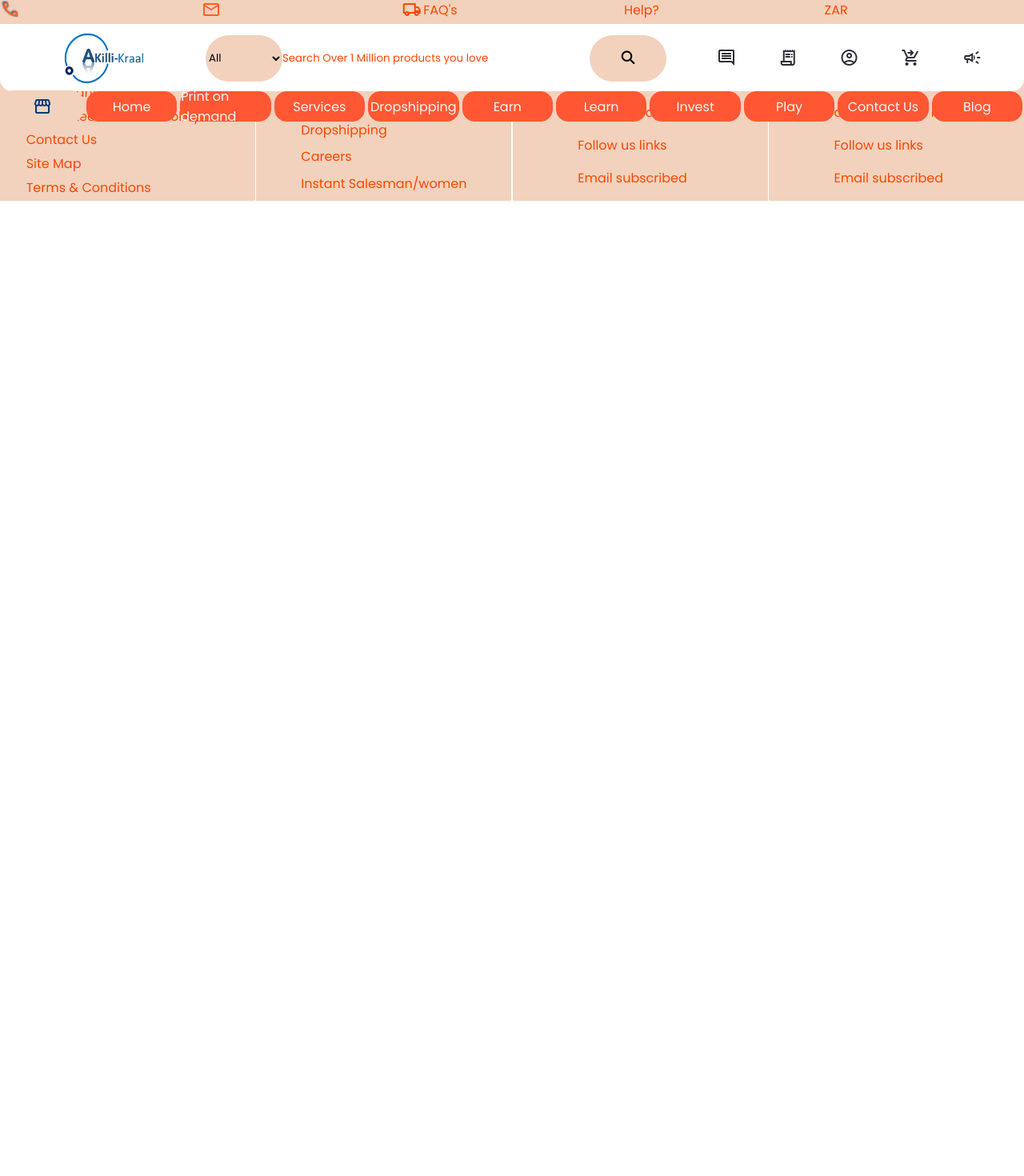
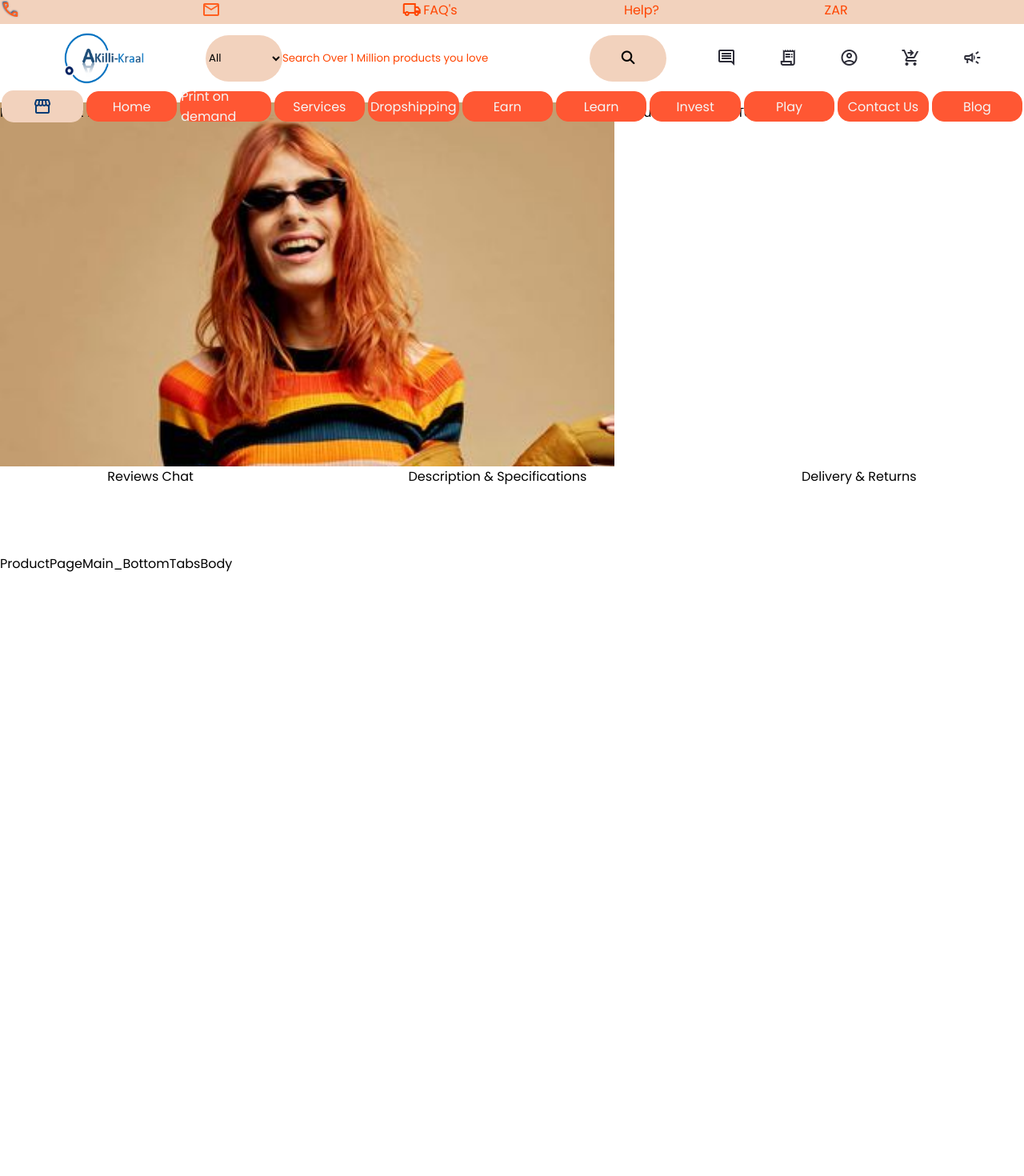
Before and after one commit to Sithembiso1370/Reka_Ecommerce, a React (Create React App) app: page /ProductPage in a window 1280 px wide. Shown: the top 1470 px of the page at 80% size. Built offline with nearby package versions, Linux system fonts and the light colour scheme; a web font is replaced by a local one.

Commit message:
Product and cart page started today

```diff
--- a/src/Components/Main/StoreFilture/StoreFilture.css
+++ b/src/Components/Main/StoreFilture/StoreFilture.css
@@ -72,12 +72,13 @@
     /* box-shadow: 3px 3px 2px #aeacac, -3px -3px 1px whitesmoke; */
     display: flex;
     align-items: center;
-    flex: 0.5;
+    flex: 1;
     border-radius: 5px;
     cursor: pointer;
+    text-align: center;
+    color: #003b75;
+
     transition: all 5s ease-in;
-    color: #003b75;
-    margin: 1%;
 }
 
 .FiltureSide>.filture_filtures>div:hover{
--- a/src/Components/Main/StoreFilture/StoreFilture.js
+++ b/src/Components/Main/StoreFilture/StoreFilture.js
@@ -75,31 +75,31 @@ function StoreFilture() {
     <div className='AnotherFilture'>
         <div className='FiltureSide'>
           <div className='filture_typeSelect'>
-            <button>Categories</button>
-            <button>Brands</button>
-            <button>Stores</button>
+            <button>Top Categories</button>
+            <button>Top Brands</button>
+            <button>Top Stores</button>
           </div>
           <div className='filture_filtures'>
               <div className='filture_filture_f1'>
-                Filture 1
+                Clothing
               </div>
               <div className='filture_filture_f1'>
-                Filture 2
+               Jewelery
               </div>
               <div className='filture_filture_f1'>
-                Filture 3
+                Accessories and Watches
               </div>
               <div className='filture_filture_f1'>
-                Filture 4
+                Health and Beauty
               </div>
               <div className='filture_filture_f1'>
-                Filture 5
+                Consumer Electronics
               </div>
               <div className='filture_filture_f1'>
-                Filture 6
+                Industrial Supplies
               </div>
               <div className='filture_filture_f1'>
-                Filture 7
+               Phones,Telecoms & Accessories
               </div>
               <div className='filture_filture_f1 f8'
 
--- a/src/Components/Main/productTypesFilture/productTypesFilture.css
+++ b/src/Components/Main/productTypesFilture/productTypesFilture.css
@@ -89,9 +89,10 @@
     flex: 1;
     border-radius: 5px;
     cursor: pointer;
-    transition: all 5s ease-in;
+    text-align: center;
     color: #003b75;
     margin: 1%;
+    transition: all 5s ease-in;
 }
 
 .FiltureSide>.filture_filtures>div:hover{
--- /dev/null
+++ b/src/Pages/ProductPage/ProductPage.css
@@ -0,0 +1,62 @@
+
+
+.ProductPage {
+    margin-top: 10%;
+    position: relative;
+    width: 100%;
+    align-self: center;
+    height: 2000px;
+    display: grid;
+}
+
+.ProductPageMain{
+
+    display: grid;
+    grid-template-rows: 5fr 12fr 5fr;
+}
+
+.ProductPageMain>div {
+    height: 100%;
+    width: 100%;
+}
+
+.ProductPageMain > .ProductPageMain_Top {
+
+    display: grid;
+    grid-template-columns: 3fr 2fr;
+}
+
+.ProductPageMain > .ProductPageMain_Top>.ProductPageMain_TopLeft {
+    background: url('./Stocksy_txp9c97647dmQ8300_Medium_2248487-20849b24b9204064a89551515e717c2f.jpg');
+    background-size: 100%;
+    background-repeat: no-repeat;
+}
+
+.ProductPageMain_TopRight {
+
+}
+
+.ProductPageMain_Middle {
+    position: relative;
+    width: 100%;
+    height: 100%;
+    display: grid;
+    grid-template-rows: 10% 90%;
+}
+
+.ProductPageMain_Middle>.ProductPageMain_MiddleTabs {
+    position: relative;
+    width: 100%;
+    height: 100%;
+    display: flex;
+    justify-content: center;
+    align-items: center;
+}
+
+.ProductPageMain_Middle>.ProductPageMain_MiddleTabs> ul {
+    position: relative;
+    width: 100%;
+    height: 100%;
+    display: flex;
+    justify-content: space-around;
+}
--- a/src/Pages/ProductPage/ProductPage.js
+++ b/src/Pages/ProductPage/ProductPage.js
@@ -1,12 +1,40 @@
 import React from 'react'
 import Footer from '../../Sections/Footer'
 import Navbar from '../../Sections/Navbar'
+import './ProductPage.css'
 
 function ProductPage() {
   return (
     <div className="ProductPage">
         <Navbar/>
         <div className="ProductPageMain">
+
+            <div className="ProductPageMain_Top">
+                <div className="ProductPageMain_TopLeft">
+                INSERT SLIDER HERE
+                </div>
+                <div className="ProductPageMain_TopRight">
+                ProductPageMain_TopRight
+                </div>
+            </div>
+
+            <div className="ProductPageMain_Middle">
+              <div className="ProductPageMain_MiddleTabs">
+              <ul className="">
+                <li>Reviews Chat</li>
+                <li>Description & Specifications</li>
+                <li>Delivery & Returns</li>
+              </ul>
+              </div>
+              <div className="ProductPageMain_MiddleTabsBody">
+              ProductPageMain_BottomTabsBody
+              </div>
+            </div>
+
+
+            <div className="ProductPageMain_BottomTabsBody">
+                Similar products
+            </div>
 
         </div>
         <Footer/>
--- a/src/Sections/Footer.css
+++ b/src/Sections/Footer.css
@@ -1,7 +1,7 @@
 
 
 .Footer {
-    position: relative;
+    position: absolute;
     bottom: 0;
     background-color: white;
     display: grid;
--- a/src/index.js
+++ b/src/index.js
@@ -15,6 +15,9 @@ import ProductPage from './Pages/ProductPage/ProductPage';
 
 
 const root = ReactDOM.createRoot(document.getElementById('root'));
+
+
+
 root.render(
   <React.StrictMode>
     <BrowserRouter>
```
Also changed, not shown: src/Pages/ProductPage/161588700136abcb4eb397e049c8fc121c6d8dd3d0_thumbnail_600x.webp (added), src/Pages/ProductPage/Stocksy_txp9c97647dmQ8300_Medium_2248487-20849b24b9204064a89551515e717c2f.jpg (added). Lines whose indentation alone changed are shown as unchanged.
